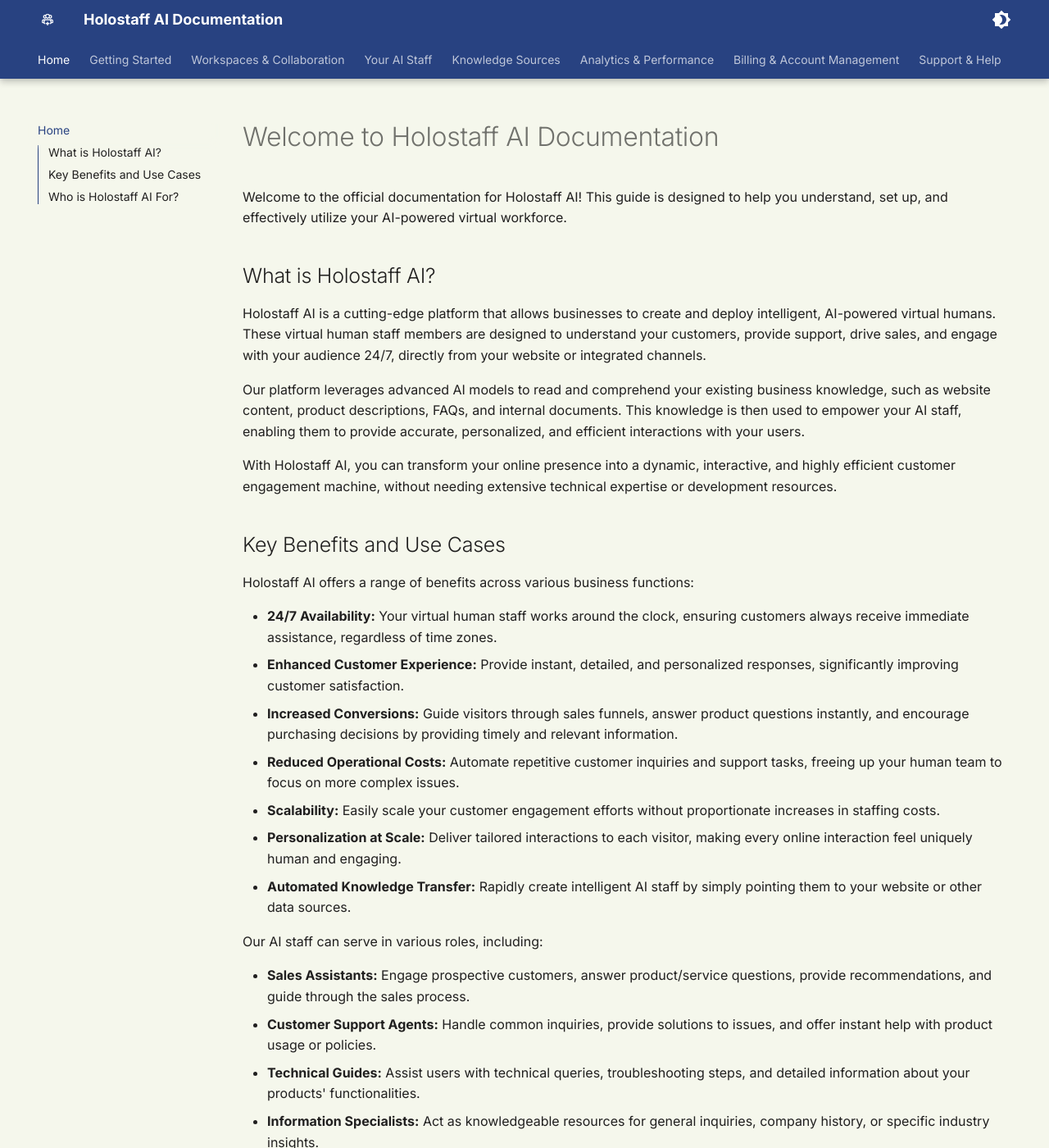
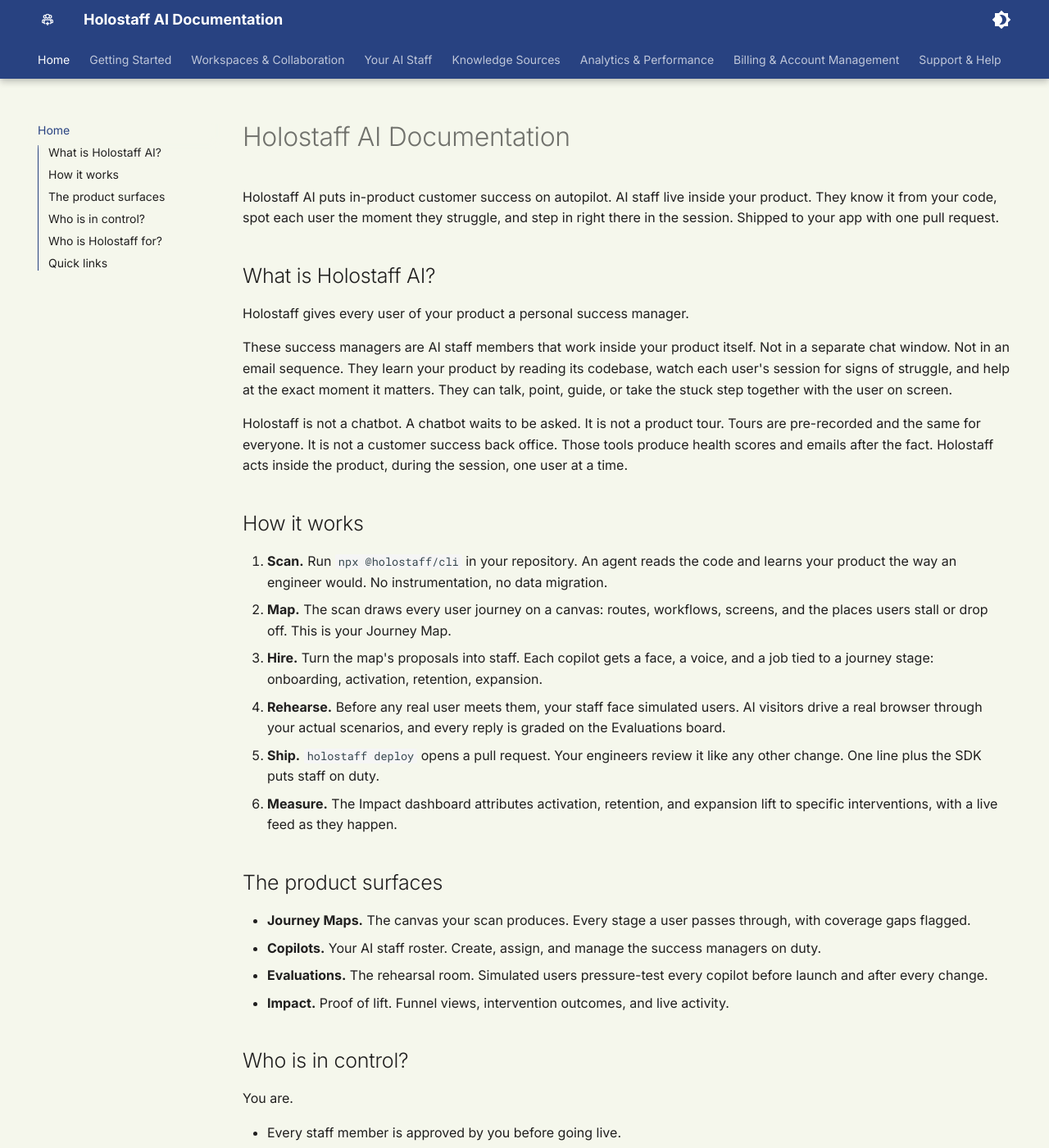
Before and after one commit to xxl007/holostaff-docs, an MkDocs documentation site: the page built from docs/index.md, in a window 1280 px wide and 1400 px high. Shown: the whole window at 82% size. Built offline with MkDocs 1.6.1 and Material for MkDocs 9.7.7, drawn with Linux system fonts in a browser that asks for light colours; some of the changed text lies outside the part shown.

Commit message:
docs: current positioning on the docs home (in-product customer success)
The index and site description described the old website-widget product.
AI answer engines cite this page, so it was actively teaching the stale
story. Rewritten to the current product (journey maps, copilots,
evaluations, impact, CLI-first). Adds llms.txt for the docs domain.

Co-Authored-By: Claude Opus 4.8 <noreply@anthropic.com>

```diff
--- a/docs/index.md
+++ b/docs/index.md
@@ -1,43 +1,52 @@
-# Welcome to Holostaff AI Documentation
+# Holostaff AI Documentation
 
-Welcome to the official documentation for Holostaff AI! This guide is designed to help you understand, set up, and effectively utilize your AI-powered virtual workforce.
+Holostaff AI puts in-product customer success on autopilot. AI staff live inside your product. They know it from your code, spot each user the moment they struggle, and step in right there in the session. Shipped to your app with one pull request.
 
 ## What is Holostaff AI?
 
-Holostaff AI is a cutting-edge platform that allows businesses to create and deploy intelligent, AI-powered virtual humans. These virtual human staff members are designed to understand your customers, provide support, drive sales, and engage with your audience 24/7, directly from your website or integrated channels.
+Holostaff gives every user of your product a personal success manager.
 
-Our platform leverages advanced AI models to read and comprehend your existing business knowledge, such as website content, product descriptions, FAQs, and internal documents. This knowledge is then used to empower your AI staff, enabling them to provide accurate, personalized, and efficient interactions with your users.
+These success managers are AI staff members that work inside your product itself. Not in a separate chat window. Not in an email sequence. They learn your product by reading its codebase, watch each user's session for signs of struggle, and help at the exact moment it matters. They can talk, point, guide, or take the stuck step together with the user on screen.
 
-With Holostaff AI, you can transform your online presence into a dynamic, interactive, and highly efficient customer engagement machine, without needing extensive technical expertise or development resources.
+Holostaff is not a chatbot. A chatbot waits to be asked. It is not a product tour. Tours are pre-recorded and the same for everyone. It is not a customer success back office. Those tools produce health scores and emails after the fact. Holostaff acts inside the product, during the session, one user at a time.
 
-## Key Benefits and Use Cases
+## How it works
 
-Holostaff AI offers a range of benefits across various business functions:
+1. **Scan.** Run `npx @holostaff/cli` in your repository. An agent reads the code and learns your product the way an engineer would. No instrumentation, no data migration.
+2. **Map.** The scan draws every user journey on a canvas: routes, workflows, screens, and the places users stall or drop off. This is your Journey Map.
+3. **Hire.** Turn the map's proposals into staff. Each copilot gets a face, a voice, and a job tied to a journey stage: onboarding, activation, retention, expansion.
+4. **Rehearse.** Before any real user meets them, your staff face simulated users. AI visitors drive a real browser through your actual scenarios, and every reply is graded on the Evaluations board.
+5. **Ship.** `holostaff deploy` opens a pull request. Your engineers review it like any other change. One line plus the SDK puts staff on duty.
+6. **Measure.** The Impact dashboard attributes activation, retention, and expansion lift to specific interventions, with a live feed as they happen.
 
-*   **24/7 Availability:** Your virtual human staff works around the clock, ensuring customers always receive immediate assistance, regardless of time zones.
-*   **Enhanced Customer Experience:** Provide instant, detailed, and personalized responses, significantly improving customer satisfaction.
-*   **Increased Conversions:** Guide visitors through sales funnels, answer product questions instantly, and encourage purchasing decisions by providing timely and relevant information.
-*   **Reduced Operational Costs:** Automate repetitive customer inquiries and support tasks, freeing up your human team to focus on more complex issues.
-*   **Scalability:** Easily scale your customer engagement efforts without proportionate increases in staffing costs.
-*   **Personalization at Scale:** Deliver tailored interactions to each visitor, making every online interaction feel uniquely human and engaging.
-*   **Automated Knowledge Transfer:** Rapidly create intelligent AI staff by simply pointing them to your website or other data sources.
+## The product surfaces
 
-Our AI staff can serve in various roles, including:
+* **Journey Maps.** The canvas your scan produces. Every stage a user passes through, with coverage gaps flagged.
+* **Copilots.** Your AI staff roster. Create, assign, and manage the success managers on duty.
+* **Evaluations.** The rehearsal room. Simulated users pressure-test every copilot before launch and after every change.
+* **Impact.** Proof of lift. Funnel views, intervention outcomes, and live activity.
 
-*   **Sales Assistants:** Engage prospective customers, answer product/service questions, provide recommendations, and guide through the sales process.
-*   **Customer Support Agents:** Handle common inquiries, provide solutions to issues, and offer instant help with product usage or policies.
-*   **Technical Guides:** Assist users with technical queries, troubleshooting steps, and detailed information about your products' functionalities.
-*   **Information Specialists:** Act as knowledgeable resources for general inquiries, company history, or specific industry insights.
-*   **Onboarding / Process Helpers:** Guide new users through setup processes, account creation, or form completions.
+## Who is in control?
 
-## Who is Holostaff AI For?
+You are.
 
-Holostaff AI is designed for any business looking to enhance its online customer engagement, automate support, and boost conversions. This includes:
+* Every staff member is approved by you before going live.
+* Staff rehearse against simulated users first, and you see the grades.
+* Deployment goes through your normal pull request review.
+* Every intervention is logged. Everything is revocable.
 
-*   **E-commerce Businesses:** To assist shoppers, reduce cart abandonment, and improve post-purchase support.
-*   **SaaS Companies:** To handle user inquiries, provide product guidance, and streamline onboarding processes.
-*   **Agencies & Consultancies:** To offer 24/7 support to clients, automate lead qualification, and provide instant information about services.
-*   **Content Creators & Publishers:** To engage readers, answer questions about content, or guide them through subscription processes.
-*   **Any business with a web presence:** That wants to provide instant information and engaging interactions to their website visitors.
+## Who is Holostaff for?
+
+SaaS and software teams that lose users between sign-up and first value. If your analytics show the drop-off but nobody is there when it happens, Holostaff staffs that moment.
+
+## Quick links
+
+* [Getting started](getting-started/creating-account.md)
+* [The Dashboard](getting-started/dashboard.md)
+* CLI package: [`@holostaff/cli` on npm](https://www.npmjs.com/package/@holostaff/cli)
+* Product: [holostaff.ai](https://www.holostaff.ai/)
 
 ---
+
+!!! note "Docs refresh in progress"
+    Holostaff has evolved from a website chat widget platform into in-product customer success. Pages deeper in these docs may still describe older surfaces while we bring everything up to date. The description above reflects the current product.
--- a/mkdocs.yml
+++ b/mkdocs.yml
@@ -1,6 +1,6 @@
 site_name: Holostaff AI Documentation
-site_url: https://docs.holostaff.ai  # Placeholder: Update with your deployment URL
-site_description: Comprehensive documentation for Holostaff AI, your virtual human workforce platform.
+site_url: https://docs.holostaff.ai
+site_description: Documentation for Holostaff AI. In-product customer success on autopilot. AI staff learn your product from your code, spot users the moment they struggle, and step in right in the session. Shipped with one PR.
 site_author: Holostaff AI Team
 use_directory_urls: false
 
```
Also changed, not shown: docs/llms.txt (added, +59 -0 lines).
